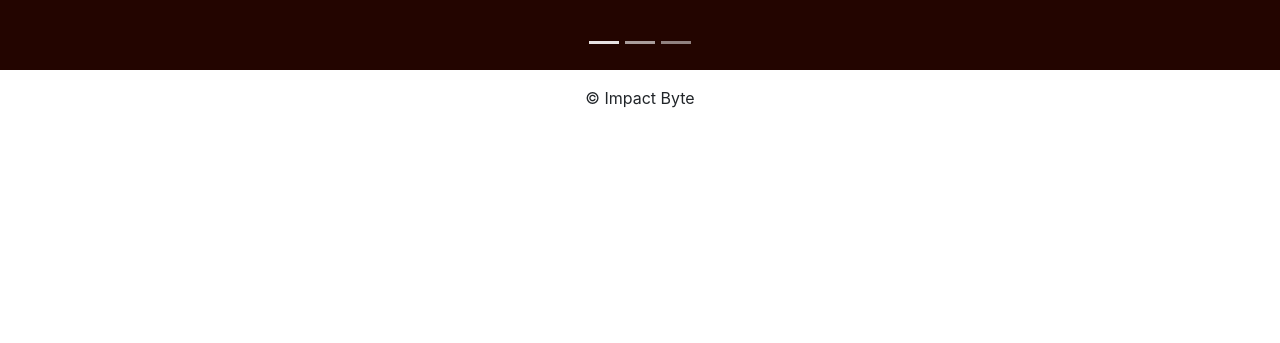
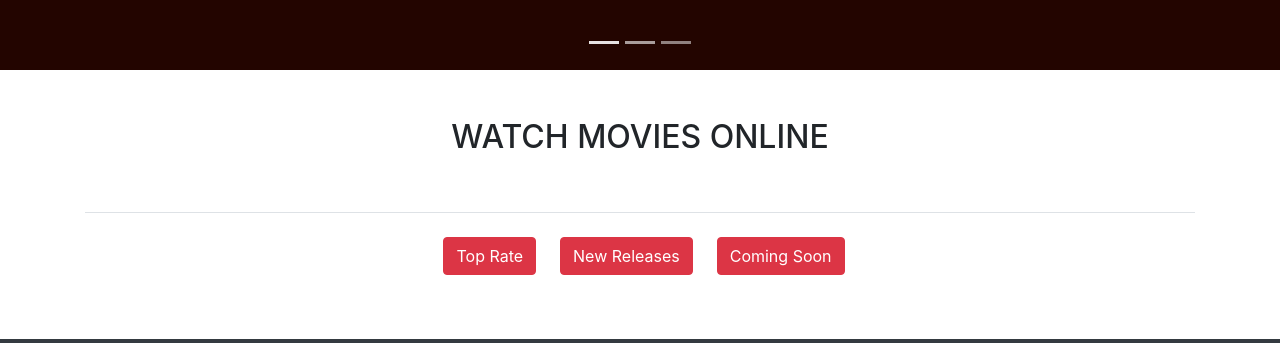
Before and after one commit to bayuiqballl/Catalog-Movie-ReactJS, a React (Create React App) app: page / in a window 1280 px wide. Shown: the part 606-949 px from the top of the page. Before the commit the page ends 800 px from the top, so only its background shows below. Built offline with nearby package versions, Linux system fonts and the light colour scheme.

Commit message:
add Section Home

```diff
--- a/package.json
+++ b/package.json
@@ -7,6 +7,7 @@
     "@testing-library/react": "^9.3.2",
     "@testing-library/user-event": "^7.1.2",
     "bootstrap": "^4.4.1",
+    "mdbreact": "^4.25.5",
     "react": "^16.13.1",
     "react-bootstrap": "^1.0.0",
     "react-dom": "^16.13.1",
--- a/src/components/Footer.js
+++ b/src/components/Footer.js
@@ -3,8 +3,8 @@ import "bootstrap/dist/css/bootstrap.min.css";
 
 export const Footer = () => {
   return (
-    <div class="d-flex flex-column mb-3 mt-3">
-      <footer class="footer">
+    <div className="d-flex flex-column bg-dark  text-white mt-5">
+      <footer className="footer">
         <div className="text-center">
           <span>&copy; Impact Byte</span>
         </div>
--- /dev/null
+++ b/src/components/SectionHome.js
@@ -0,0 +1,29 @@
+import React from "react";
+import "bootstrap/dist/css/bootstrap.min.css";
+import Button from "react-bootstrap/Button";
+function SectionHome() {
+  return (
+    <div>
+      <div className="container">
+        <div className="row  ">
+          <div className="col">
+            <div className="mt-5 border-bottom">
+              <h2 className="pb-5">WATCH MOVIES ONLINE</h2>
+            </div>
+            <div className="mt-4 mb-3 ml-2">
+              <Button variant="danger" className="mr-4">
+                Top Rate
+              </Button>
+              <Button variant="danger">New Releases</Button>
+              <Button variant="danger" className="ml-4">
+                Coming Soon
+              </Button>
+            </div>
+          </div>
+        </div>
+      </div>
+    </div>
+  );
+}
+
+export default SectionHome;
--- a/src/pages/Home.js
+++ b/src/pages/Home.js
@@ -2,12 +2,14 @@ import React from "react";
 import Header from "./../components/Header";
 import CarouselHome from "../components/CarouselHome";
 import Footer from "./../components/Footer";
+import SectionHome from "./../components/SectionHome";
 
 const Home = () => {
   return (
     <div>
       <Header />
       <CarouselHome />
+      <SectionHome />
       <Footer />
     </div>
   );
```
Also changed, not shown: 1 other file (tests, documents, lock files or other folders).
